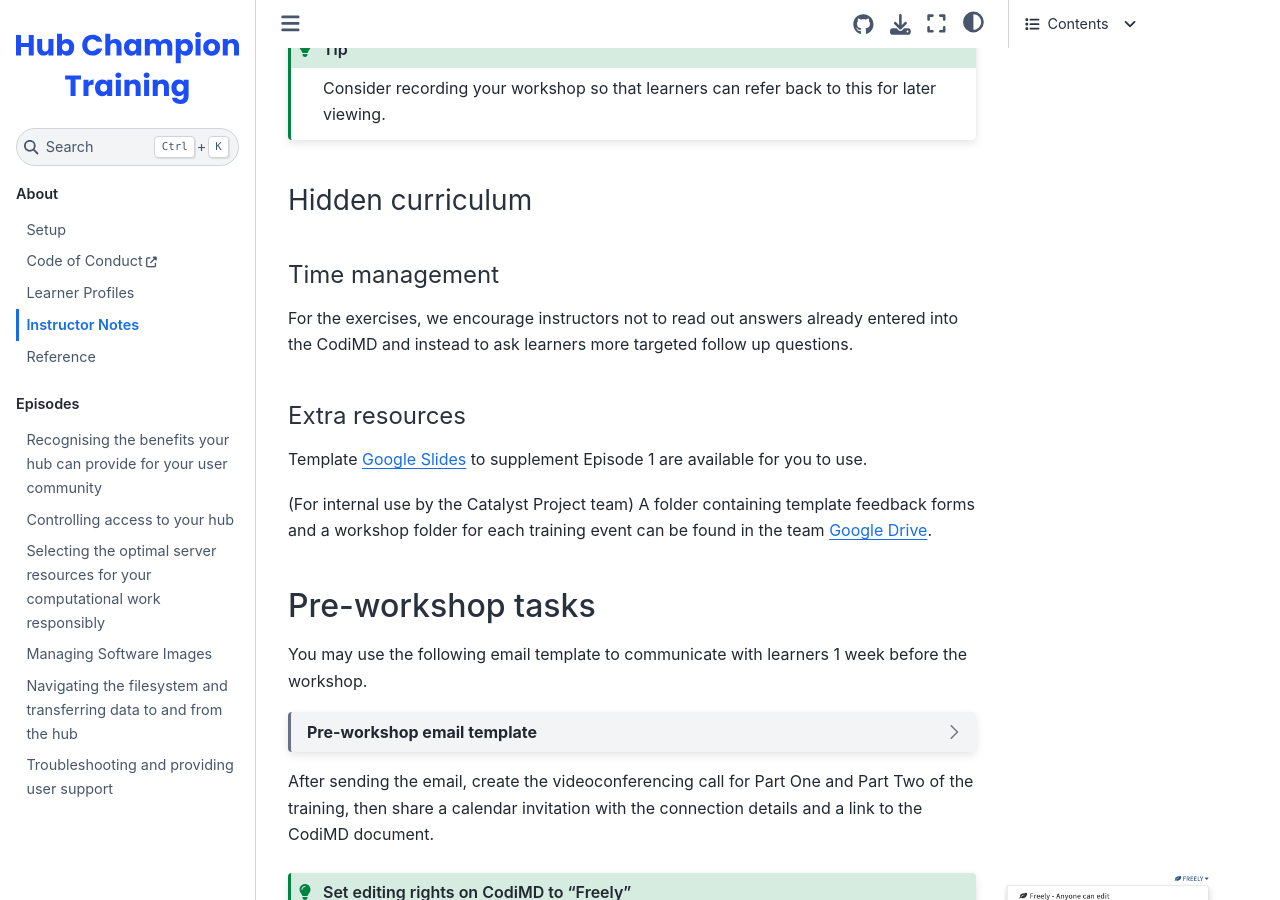
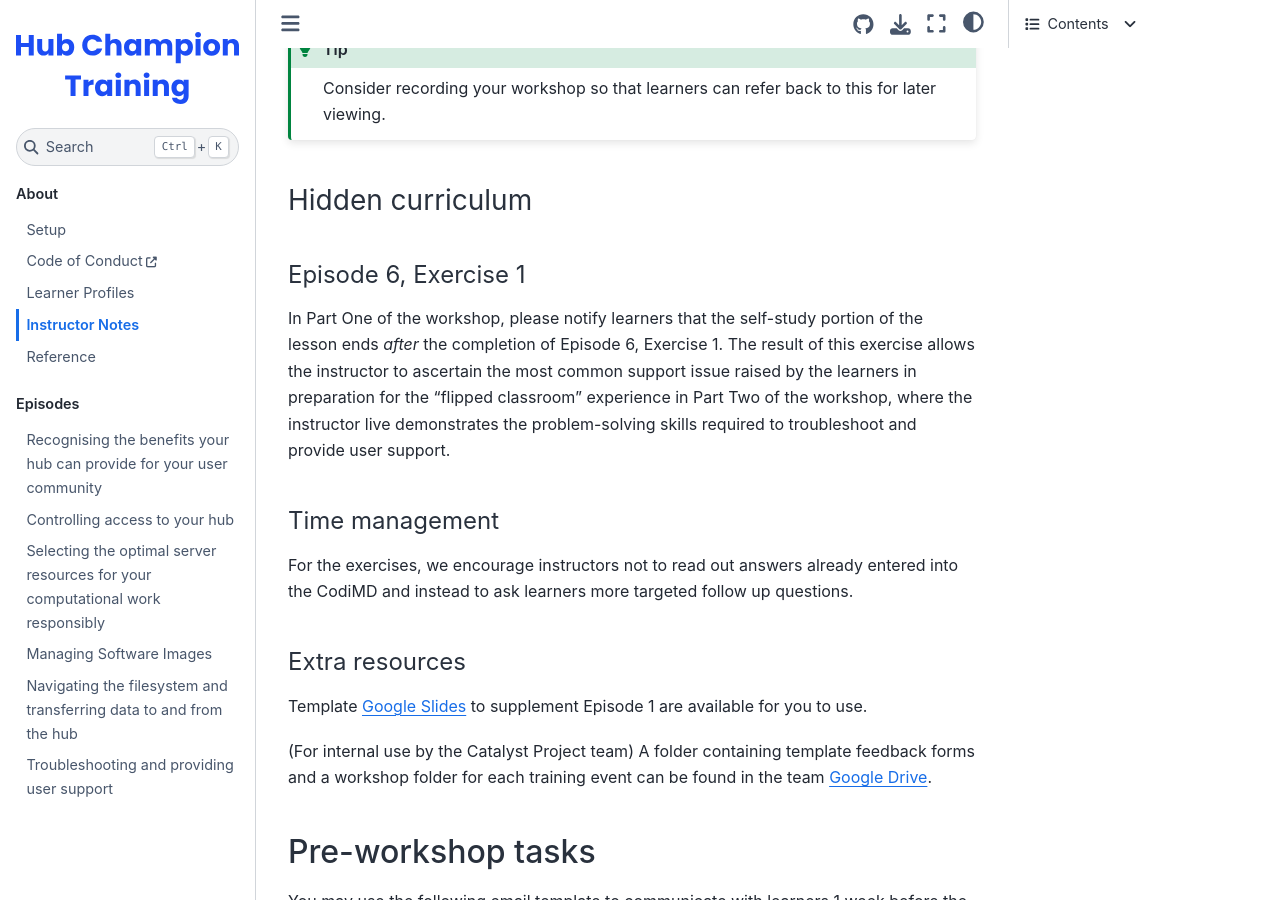
Before and after one commit to czi-catalystproject/hub-champion-training, a Jupyter Book: the page built from instructors/instructor-notes.md, in a window 1280 px wide and 900 px high, scrolled down 1469 px. Built offline with Jupyter Book 1.0.4 settings and Sphinx 7.4.7 and the Sphinx Book theme 1.1.4, drawn with Linux system fonts in a browser that asks for light colours.

Commit message:
Add guidance for episode 6 exercise 1 to the hidden curriculum. Closes

```diff
--- a/instructors/instructor-notes.md
+++ b/instructors/instructor-notes.md
@@ -47,6 +47,10 @@ Consider recording your workshop so that learners can refer back to this for lat
 :::
 
 ### Hidden curriculum
+
+#### Episode 6, Exercise 1
+
+In Part One of the workshop, please notify learners that the self-study portion of the lesson ends *after* the completion of Episode 6, Exercise 1. The result of this exercise allows the instructor to ascertain the most common support issue raised by the learners in preparation for the "flipped classroom" experience in Part Two of the workshop, where the instructor live demonstrates the problem-solving skills required to troubleshoot and provide user support.
 
 #### Time management
 
```
